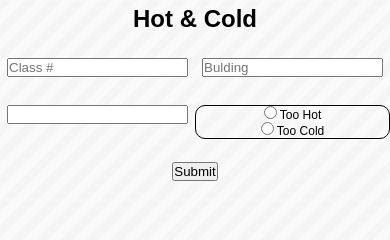
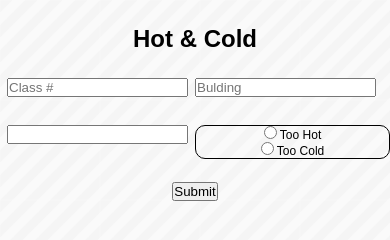
Before and after one commit to sagebrush21/KP4L, a plain HTML site: page www/index.html in a window 390 px wide. Drawn offline with Linux system fonts and the light colour scheme; some packages are replaced by stand-ins of ours.

Commit message:
I dont remember what i changed, but heres an update

```diff
--- a/www/css/index.css
+++ b/www/css/index.css
@@ -87,7 +87,7 @@
 		}
 
 #mainBody {
-
+ padding-top: 20px;
 }
 
 .radioButtons {
--- a/www/index.html
+++ b/www/index.html
@@ -31,7 +31,7 @@
                                     <option>316</option>
                                 </datalist>
                 </div>
-                <div class="col-sm-06 col-lg-06">
+                <div class="col-sm-06s col-lg-06">
                     <input id="class" type="text" list="classList" placeholder="Bulding" />
                                 <datalist id="classList">
                                     <option>BAC</option>
```
